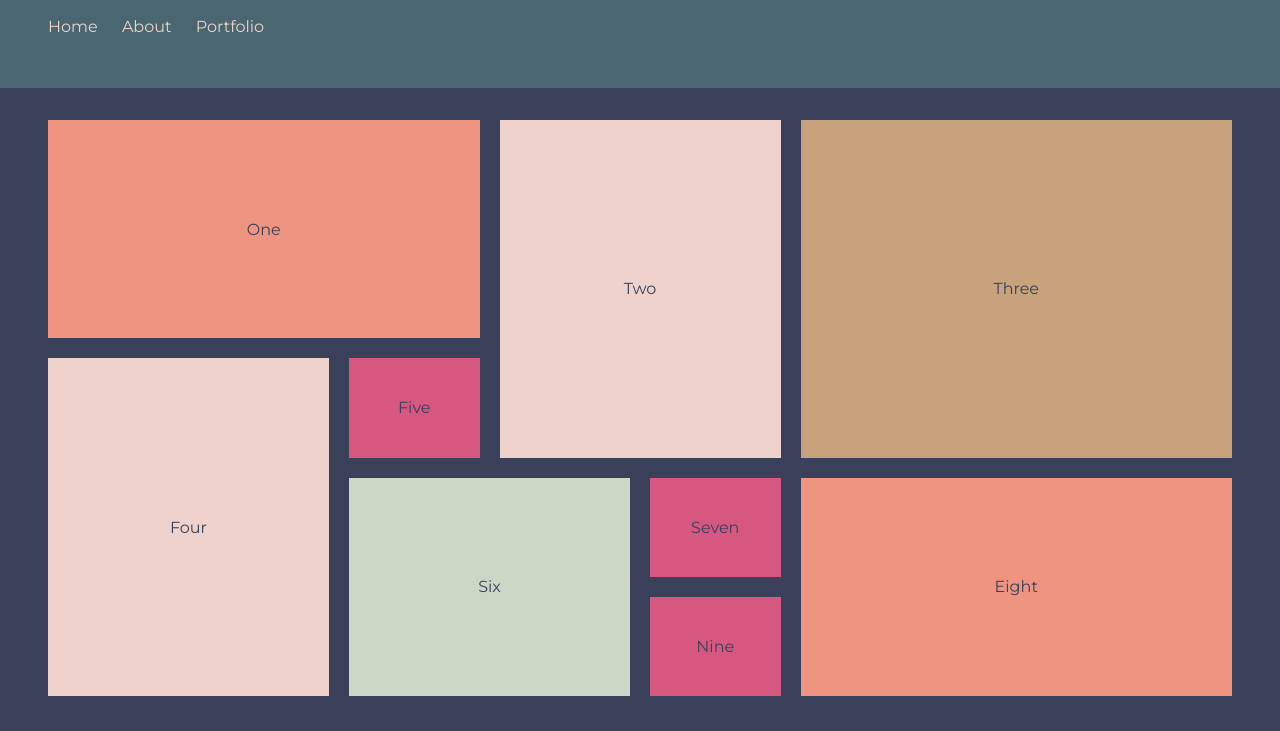
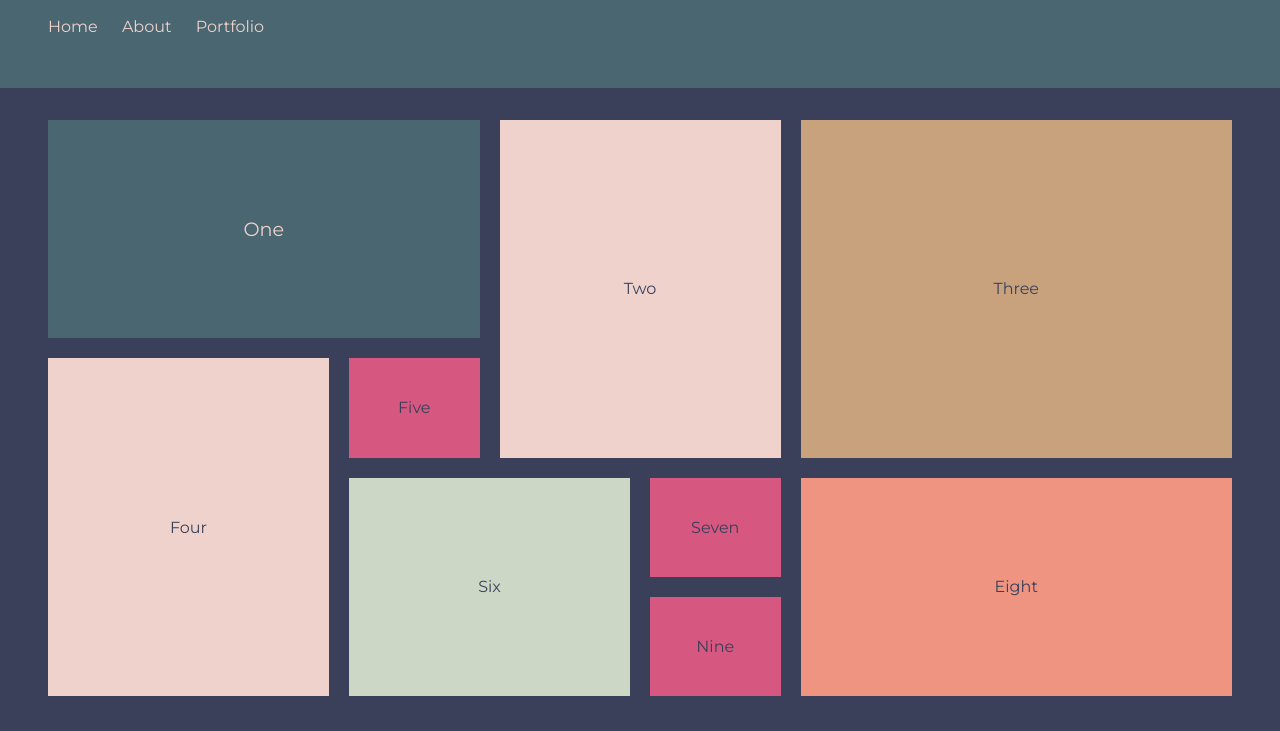
Before and after one commit to schulztobi/grid-portfolio, a plain HTML site: page src/index.html in a window 1280 px wide. In both pictures the pointer is over the element "One". Shown: the part 69-800 px from the top of the page. Drawn offline with Linux system fonts and the light colour scheme.

Commit message:
Add hover effect to grid items

```diff
--- a/src/styles.css
+++ b/src/styles.css
@@ -65,6 +65,12 @@ main {
   display: flex;
   justify-content: center;
 }
+.grid-item:hover {
+  background: #4a6670;
+  color: #efd2cb;
+  font-size: 1.2rem;
+  transition: all 0.6s ease-in-out;
+}
 
 .small {
   background: #d65780;
```
